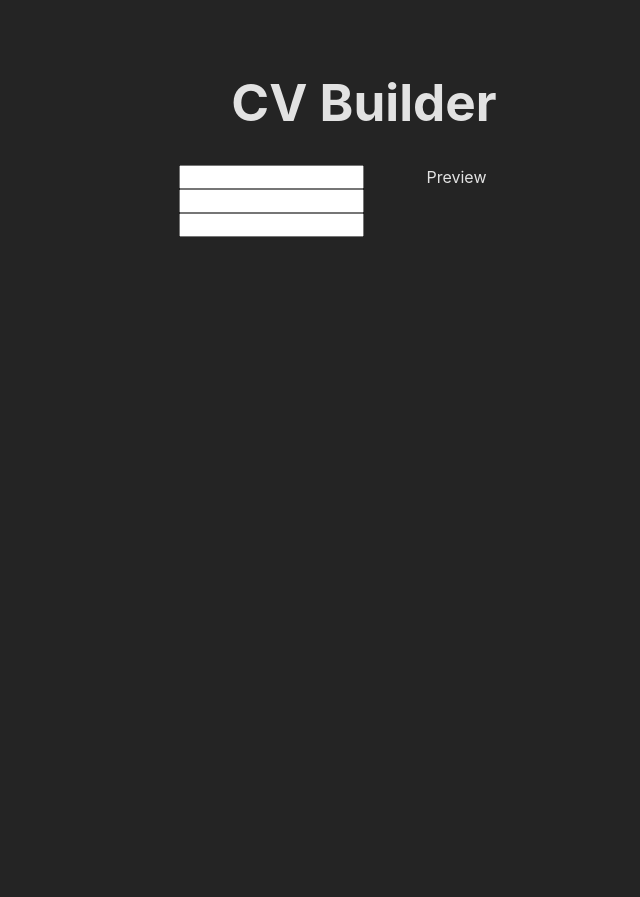
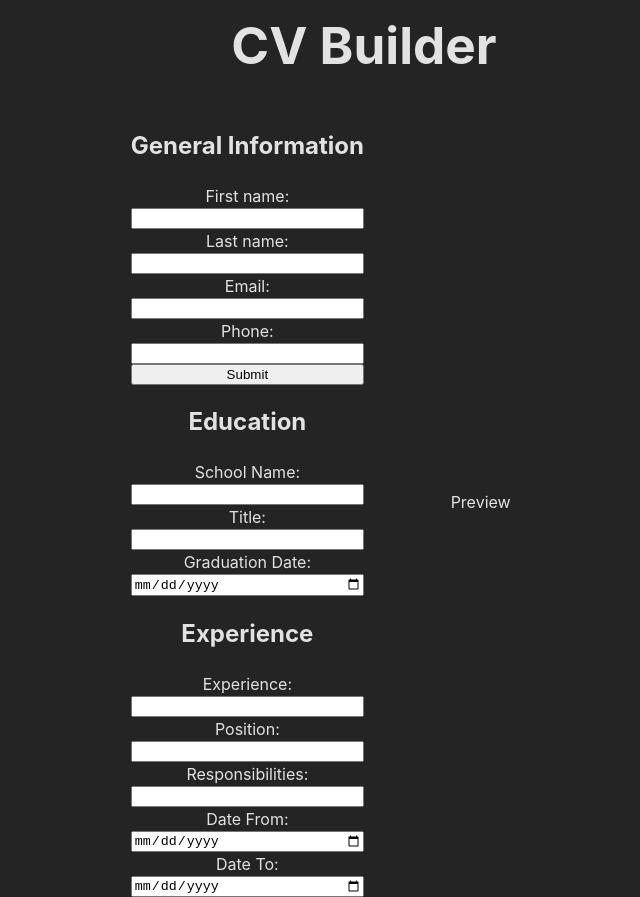
Before and after one commit to jonorl/cv-application, a React (Vite) app: page / in a window 1280 px wide. Shown: the whole page, without its empty margins (276-916 px from the left). Before the commit the page ends 800 px from the top, so only its background shows below. Built offline with nearby package versions, Linux system fonts and the light colour scheme.

Commit message:
Feat: Added main inputs and labels

```diff
--- a/src/components/Education.jsx
+++ b/src/components/Education.jsx
@@ -2,13 +2,35 @@ import { useState } from 'react'
 import '../styles/Education.css'
 
 export default function Education() {
-    const [value, setValue] = useState("");
+  const [school, setSchool] = useState("");
+  const [title, setTitle] = useState("");
+  const [date, setDate] = useState("");
 
-    return (
+  return (
+    <div className="education">
+
+      <h2>Education</h2>
+
+      <label htmlFor="schoolName">School Name:</label>
       <input
         type="text"
-        value={value}
-        onChange={(event) => setValue(event.target.value)}
+        value={school}
+        onChange={(event) => setSchool(event.target.value)}
       />
-    );
-  }
+
+      <label htmlFor="title">Title:</label>
+      <input
+        type="text"
+        value={title}
+        onChange={(event) => setTitle(event.target.value)}
+      />
+
+      <label htmlFor="date">Graduation Date:</label>
+      <input
+        type="date"
+        value={date}
+        onChange={(event) => setDate(event.target.value)}
+      />
+    </div>
+  );
+}
--- a/src/components/Experience.jsx
+++ b/src/components/Experience.jsx
@@ -2,13 +2,51 @@ import { useState } from 'react'
 import '../styles/Experience.css'
 
 export default function Experience() {
-    const [value, setValue] = useState("");
+  const [company, setCompany] = useState("");
+  const [position, setPosition] = useState("");
+  const [responsibilities, setResponsibilities] = useState("");
+  const [dateFrom, setDateFrom] = useState("");
+  const [dateTo, setDateTo] = useState("");
 
-    return (
+  return (
+    <div className="experience">
+
+      <h2>Experience</h2>
+
+      <label htmlFor="company">Experience:</label>
       <input
         type="text"
-        value={value}
-        onChange={(event) => setValue(event.target.value)}
+        value={company}
+        onChange={(event) => setCompany(event.target.value)}
       />
-    );
-  }
+
+      <label htmlFor="position">Position:</label>
+      <input
+        type="text"
+        value={position}
+        onChange={(event) => setPosition(event.target.value)}
+      />
+
+      <label htmlFor="responsibilities">Responsibilities:</label>
+      <input
+        type="text"
+        value={responsibilities}
+        onChange={(event) => setResponsibilities(event.target.value)}
+      />
+
+      <label htmlFor="date-from">Date From:</label>
+      <input
+        type="date"
+        value={dateFrom}
+        onChange={(event) => setDateFrom(event.target.value)}
+      />
+
+      <label htmlFor="date-to">Date To:</label>
+      <input
+        type="date"
+        value={dateTo}
+        onChange={(event) => setDateTo(event.target.value)}
+      />
+    </div>
+  );
+}
--- a/src/components/General.jsx
+++ b/src/components/General.jsx
@@ -2,13 +2,50 @@ import { useState } from 'react'
 import '../styles/General.css'
 
 export default function General() {
-    const [value, setValue] = useState("");
+  const [fname, setFname] = useState("");
+  const [lname, setLname] = useState("");
+  const [email, setEmail] = useState("");
+  const [phone, setPhone] = useState("");
+  const [submit, setSubmit] = useState("");
 
-    return (
+  const submitGeneral = () => {
+    // Submit??
+  };
+
+
+  return (
+    <div className="general">
+      <h2>General Information</h2>
+
+      <label htmlFor="fname">First name:</label>
       <input
         type="text"
-        value={value}
-        onChange={(event) => setValue(event.target.value)}
+        value={fname}
+        onChange={(event) => setFname(event.target.value)}
       />
-    );
-  }
+
+      <label htmlFor="lname">Last name:</label>
+      <input
+        type="text"
+        value={lname}
+        onChange={(event) => setLname(event.target.value)}
+      />
+
+      <label htmlFor="email">Email:</label>
+      <input
+        type="email"
+        value={email}
+        onChange={(event) => setEmail(event.target.value)}
+      />
+
+      <label htmlFor="phone">Phone:</label>
+      <input
+        type="phone"
+        value={phone}
+        onChange={(event) => setPhone(event.target.value)}
+      />
+
+      <button onClick={submitGeneral}>Submit</button>
+    </div>
+  );
+}
--- a/src/components/Preview.jsx
+++ b/src/components/Preview.jsx
@@ -1,5 +1,5 @@
 import '../styles/Preview.css'
 
 export default function Preview() {
-    return <div>Preview</div>
+    return <div className="preview">Preview</div>
 }
--- a/src/styles/App.css
+++ b/src/styles/App.css
@@ -1,14 +1,16 @@
 #root {
-  max-width: 1280px;
+  max-width: 80vw;
+  height: 100vh;
   margin: 0 auto;
   padding: 2rem;
   text-align: center;
 
   justify-content: center;
+  align-content: center;
   display: grid;
   grid-auto-flow: column;
   grid-template-columns: 1fr 1fr;
-  grid-template-rows: auto 1fr 1fr 1fr;
+  grid-template-rows: 0.2fr 1fr 1fr 1fr;
 }
 
 body {
@@ -17,7 +19,39 @@ flex-direction: column;
 }
 
 h1 {
+  display: flex;
   justify-self: center;
+  align-content: center;
   grid-column: 1 / span 2;
   grid-row: 1;
 }
+
+.general {
+  grid-column: 1;
+  grid-row: 2;
+  align-content: center;
+  display: flex;
+  flex-direction: column;
+}
+
+.education {
+  grid-column: 1;
+  grid-row: 3;
+  align-content: center;
+  display: flex;
+  flex-direction: column;
+}
+
+.experience {
+  grid-column: 1;
+  grid-row: 4;
+  align-content: center;
+  display: flex;
+  flex-direction: column;
+}
+
+.preview {
+  grid-column: 2;
+  grid-row: 2 / span 3;
+  align-content: center;
+}
```
